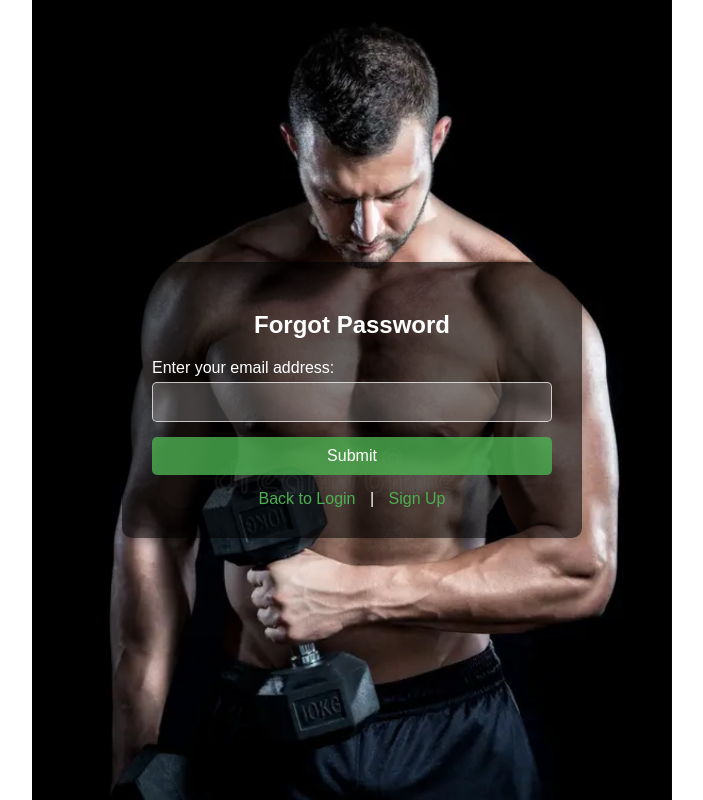
After one commit to BharadwajCU-18/CU-Fitness, a Django app: page /forgot_password/ in a window 1280 px wide. The commit adds this page. Shown: the whole page, without its empty margins (288-991 px from the left). Run offline with Django 5.2, Linux system fonts and the light colour scheme.

```diff
--- /dev/null
+++ b/personalInfo/templates/personalInfo/forgot_password.html
@@ -0,0 +1,141 @@
+{% load static %}
+<!DOCTYPE html>
+<html lang="en">
+<head>
+    <meta charset="UTF-8">
+    <meta name="viewport" content="width=device-width, initial-scale=1.0">
+    <title>Forgot Password - CU Fitness</title>
+    <style>
+        /* Ensure body and html take up the full height */
+        body, html {
+            margin: 0;
+            padding: 0;
+            height: 100%;
+            font-family: Arial, sans-serif;
+            overflow: hidden; /* Hide overflow to avoid scrollbars */
+            background: url("{% static 'images/p1.png' %}") no-repeat center center fixed; /* Background image */
+            background-size: contain; /* Ensure the background image is fully visible without stretching */
+            background-position: center center; /* Center the image within the viewport */
+            background-attachment: fixed; /* Fix the background image for parallax effect */
+        }
+
+        .login-container {
+            display: flex;
+            justify-content: center;
+            align-items: center;
+            height: 100%;
+        }
+
+        .login-form {
+            background-color: rgba(0, 0, 0, 0.6); /* Slightly dark background to make form elements readable */
+            color: white;
+            padding: 30px;
+            border-radius: 10px;
+            width: 100%;
+            max-width: 400px;
+            box-shadow: 0 4px 8px rgba(0, 0, 0, 0.2);
+        }
+
+        h2 {
+            text-align: center;
+            margin-bottom: 20px;
+        }
+
+        label {
+            display: block;
+            margin: 10px 0 5px;
+        }
+
+        input[type="email"] {
+            width: 100%;
+            padding: 10px;
+            margin-bottom: 15px;
+            border: 1px solid rgba(255, 255, 255, 0.7); /* Semi-transparent border */
+            background-color: rgba(255, 255, 255, 0.2); /* Transparent background */
+            color: white; /* Text color for readability */
+            border-radius: 5px;
+            font-size: 16px;
+            box-sizing: border-box; /* Ensure padding doesn't overflow */
+        }
+
+        input[type="email"]:focus {
+            outline: none;
+            border-color: #4CAF50;
+        }
+
+        button {
+            width: 100%;
+            padding: 10px;
+            background-color: rgba(76, 175, 80, 0.8); /* Semi-transparent green */
+            color: white;
+            border: none;
+            border-radius: 5px;
+            font-size: 16px;
+            cursor: pointer;
+            transition: background-color 0.3s;
+        }
+
+        button:hover {
+            background-color: rgba(76, 175, 80, 1); /* Solid green on hover */
+        }
+
+        .extra-links {
+            text-align: center;
+            margin-top: 15px;
+        }
+
+        .extra-links a {
+            color: #4CAF50;
+            text-decoration: none;
+            margin: 0 10px;
+        }
+
+        .extra-links a:hover {
+            text-decoration: underline;
+        }
+
+        .error {
+            color: red;
+            text-align: center;
+            margin-bottom: 10px;
+        }
+
+        .success {
+            color: green;
+            text-align: center;
+            margin-bottom: 10px;
+        }
+    </style>
+</head>
+<body>
+  <div class="login-container">
+    <div class="login-form">
+      <h2>Forgot Password</h2>
+
+      <!-- Display any success or error messages -->
+      {% if messages %}
+        {% for message in messages %}
+          <div class="error" style="color: {% if message.tags == 'error' %}red{% else %}green{% endif %};">
+            {{ message }}
+          </div>
+        {% endfor %}
+      {% endif %}
+
+      <form method="post">
+        {% csrf_token %}
+
+        <label for="email">Enter your email address:</label>
+        <input type="email" name="email" id="email" required>
+
+        <button type="submit">Submit</button>
+      </form>
+
+      <!-- Extra Links -->
+      <div class="extra-links">
+        <a href="{% url 'login' %}">Back to Login</a> |
+        <a href="{% url 'register' %}">Sign Up</a>
+      </div>
+    </div>
+  </div>
+</body>
+</html>
--- a/personalInfo/templates/personalInfo/login.html
+++ b/personalInfo/templates/personalInfo/login.html
@@ -121,8 +121,9 @@
 
       <!-- Extra Links -->
       <div class="extra-links">
-        <a href="#">Forgot Password?</a>
-        <a href="#">Sign Up</a>
+        <a href="{% url 'forgot_password' %}">Forgot Password?</a>
+        <a href="{% url 'register' %}">Sign Up</a>
+
       </div>
     </div>
   </div>
--- a/personalInfo/urls.py
+++ b/personalInfo/urls.py
@@ -76,6 +76,7 @@
 
 from django.urls import path, include
 from  .import views  # Importing views from the personalInfo app
+from django.contrib.auth import views as auth_views
 
 urlpatterns = [
     # Home page
@@ -88,13 +89,23 @@ urlpatterns = [
     path('login/', views.login_view, name='login'),
 
     # Dashboard page (after login)
-    path('dashboard/', views.dashboard_view, name='dashboard'),
+    # path('dashboard/', views.dashboard_view, name='dashboard'),
 
     # Logout functionality
     path('logout/', views.logout_view, name='logout'),
+
+    path('forgot_password/', views.forgot_password_view, name='forgot_password'),
+     path('forgot_password/', auth_views.PasswordResetView.as_view(), name='forgot_password'),
+    path('password_reset_done/', auth_views.PasswordResetDoneView.as_view(), name='password_reset_done'),
+    path('reset/<uidb64>/<token>/', auth_views.PasswordResetConfirmView.as_view(), name='password_reset_confirm'),
+    path('reset/done/', auth_views.PasswordResetCompleteView.as_view(), name='password_reset_complete'),
 
     # Include chatbot app URLs (assumes chatbot.urls.py is properly configured)
     path('chatbot/', include('chatbot.urls')),  # This will include the URLs from the chatbot app
 
     # path('fitness/', include('fitness.urls')),  # Include fitness app URLs
+    path('home/', include('home.urls')),  # Include home app URLs
+
+
+    # path('password_reset/', views.password_reset, name='password_reset'),
 ]
--- a/personalInfo/views.py
+++ b/personalInfo/views.py
@@ -390,7 +390,7 @@ def login_view(request):
         if user is not None:
             # Log the user in
             login(request, user)
-            return redirect('dashboard')  # Redirect to the dashboard or another page after successful login
+            return redirect('home')  # Redirect to the dashboard or another page after successful login
         else:
             # Show an error message if authentication fails
             messages.error(request, 'Invalid username or password.')
@@ -399,8 +399,60 @@ def login_view(request):
     return render(request, 'personalInfo/login.html')
 @login_required
 def dashboard_view(request):
-    return render(request, 'personalInfo/dashboard.html')
+    return render(request, 'home/home.html')
 
 def logout_view(request):
     logout(request)  # This will log the user out
     return render(request, 'personalInfo/logout.html')  # Render the logout page
+
+from django.contrib.auth.forms import PasswordResetForm
+from django.contrib.auth.tokens import default_token_generator
+from django.utils.http import urlsafe_base64_encode
+from django.contrib.sites.shortcuts import get_current_site
+from django.core.mail import send_mail
+from django.shortcuts import render, redirect
+from django.contrib import messages
+from django.utils.encoding import force_bytes
+# from django.template.loader import render_to_string
+from django.contrib.auth.models import User
+from django.db.models import Count
+
+def forgot_password_view(request):
+    if request.method == 'POST':
+        email = request.POST.get('email')
+
+        # Search for users with the provided email
+        users_with_email = User.objects.filter(email=email)
+
+        if users_with_email.count() == 1:
+            # There is exactly one user with this email
+            user = users_with_email.first()
+
+            # Create token and uid for password reset link
+            token = default_token_generator.make_token(user)
+            uid = urlsafe_base64_encode(force_bytes(user.pk))
+            reset_url = f"{get_current_site(request).domain}/reset/{uid}/{token}/"
+
+            # Send the password reset email
+            send_mail(
+                'Password Reset Request',
+                f'Please click the link to reset your password: {reset_url}',
+                'no-reply@cufitness.com',
+                [email],
+            )
+
+            # Show success message
+            messages.success(request, "Password reset email sent! Please check your inbox.")
+            return redirect('login')
+
+        elif users_with_email.count() > 1:
+            # There are multiple users with this email
+            messages.error(request, "Multiple users found with this email. Please contact support.")
+            return render(request, 'personalInfo/forgot_password.html')
+
+        else:
+            # No users found with the given email
+            messages.error(request, "No user found with this email address.")
+            return render(request, 'personalInfo/forgot_password.html')  # Redirect back to the forgot password page
+
+    return render(request, 'personalInfo/forgot_password.html')  # Show the forgot password form initially
```
Also changed, not shown: CU_Fitness/settings.py (+13 -0 lines), home/templates/base.html (+0 -101 lines), personalInfo/templates/personalInfo/password_reset_email.html (added, +23 -0 lines), db.sqlite3, 1 other file.
